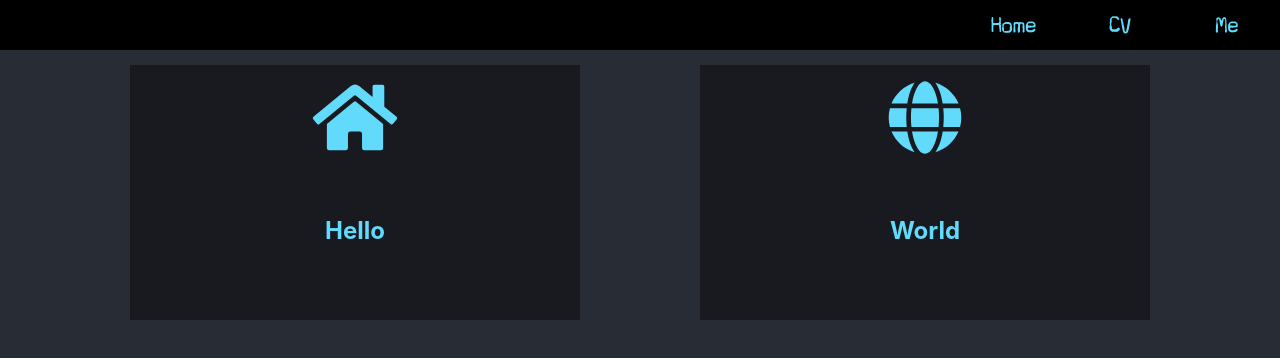
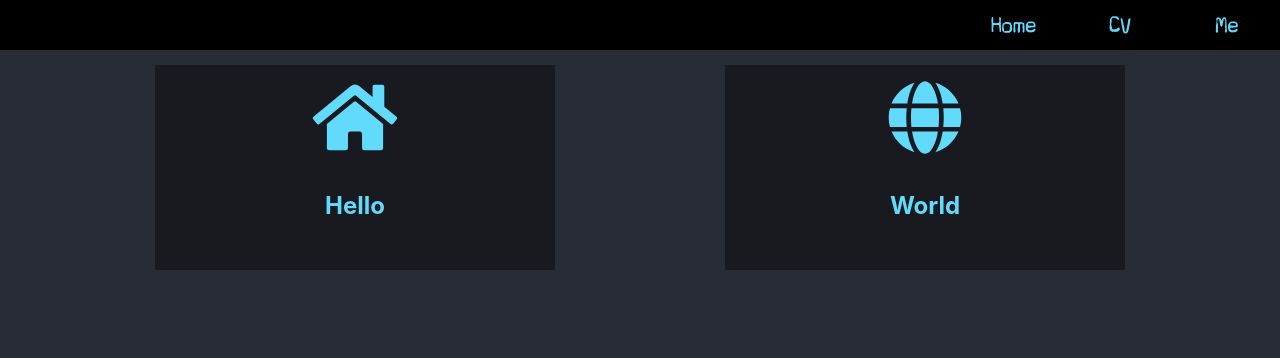
Before and after one commit to Jore93/highlander, a React (Create React App) app in the folder frontend/: page / in a window 1280 px wide. Shown: the top 358 px of the page. Built offline with nearby package versions, Linux system fonts and the light colour scheme.

Commit message:
Fix width and height of card element

```diff
--- a/frontend/src/App.css
+++ b/frontend/src/App.css
@@ -52,7 +52,7 @@ a {
 }
 
 .cardRow {
-  height: 150px;
+  height: 100px;
 }
 
 @font-face {
--- a/frontend/src/screens/Home.tsx
+++ b/frontend/src/screens/Home.tsx
@@ -5,7 +5,7 @@ import {FaHome, FaGlobe} from 'react-icons/fa';
 import Card from '../components/common/Card';
 import logo from '../logo.svg';
 import '../App.css';
-import {DARK_HIGHLIGHT, TEXT_COLOR} from '../assets/constants';
+import {DARK_HIGHLIGHT, TEXT_COLOR, BACKGROUND_COLOR} from '../assets/constants';
 
 const Home = () => {
   return (
@@ -27,12 +27,12 @@ export default Home;
 const styles = {
   containerStyle: {
     flex: 1,
-    backgroundColor: '#282c34'
+    backgroundColor: BACKGROUND_COLOR
   },
   colStyle: {
     backgroundColor: DARK_HIGHLIGHT,
-    maxWidth: 450,
-    minWidth: 450,
+    maxWidth: 400,
+    minWidth: 400,
     marginTop: 15,
     marginBottom: 15,
     borderColor: 'blue',
@@ -42,7 +42,7 @@ const styles = {
     color: TEXT_COLOR,
     backgroundColor: 'invisible',
     flex: 1,
-  }
+  },
 }
 
 /*
```
